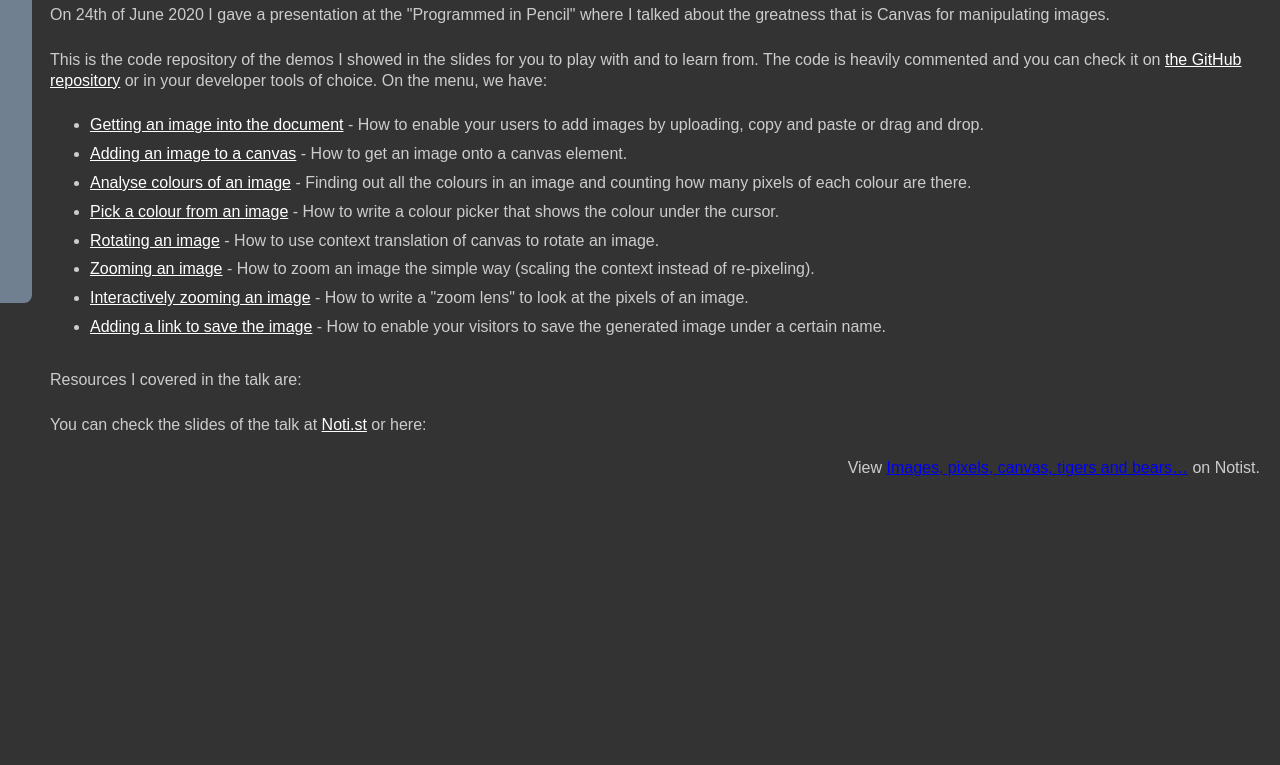
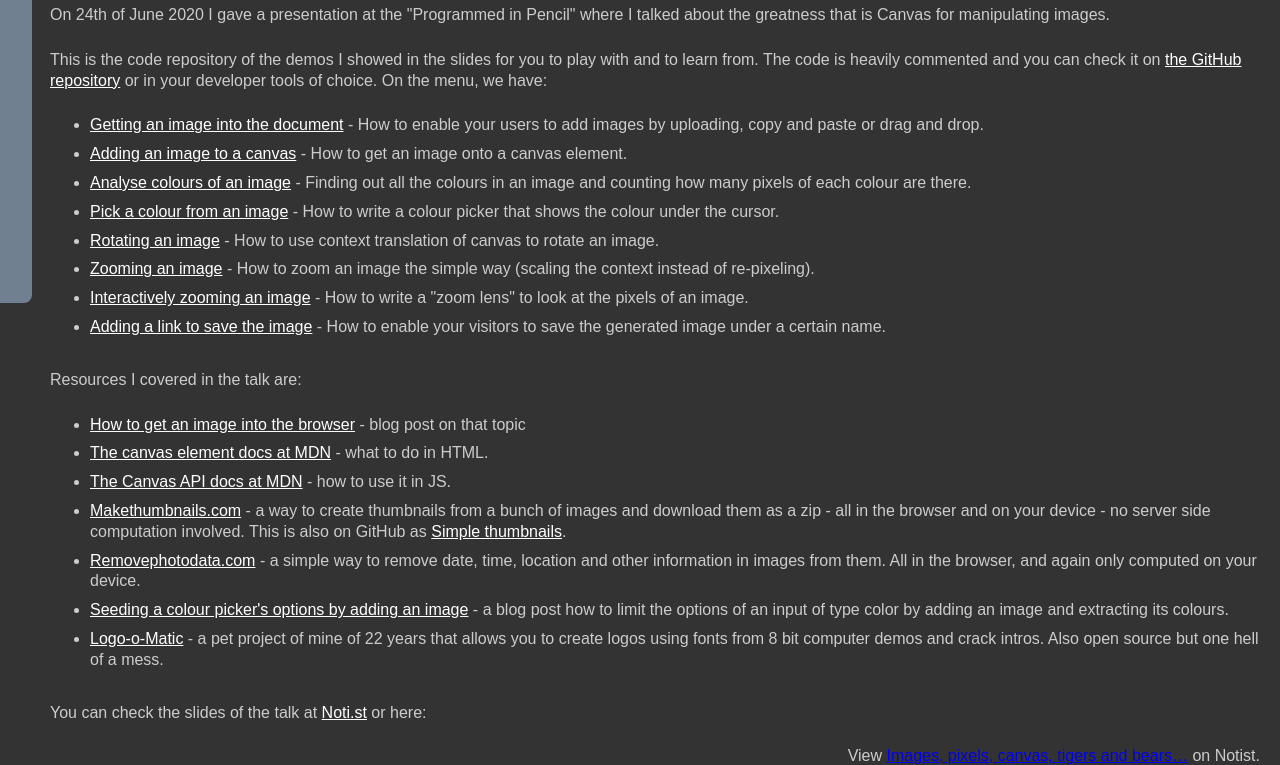
Before and after one commit to codepo8/programmed-in-pencil-canvas-presentation, a plain HTML site: page index.html in a window 1280 px wide. Shown: the part 68-833 px from the top of the page. Drawn offline with Linux system fonts and the light colour scheme; a script that the page names is missing.

Commit message:
added resources

```diff
--- a/index.html
+++ b/index.html
@@ -47,6 +47,27 @@
     </ul>
     <p class="copy">Resources I covered in the talk are:</p>
 
+    <ul class="copy">
+      <li>
+        <a href="https://christianheilmann.com/2020/03/20/fun-with-browsers-how-to-get-an-image-into-the-current-page/">How to get an image into the browser</a> - blog post on that topic
+      </li>
+      <li>
+        <a href="https://developer.mozilla.org/en-US/docs/Web/HTML/Element/canvas">The canvas element docs at MDN</a> - what to do in HTML.
+      </li>
+      <li>
+        <a href="https://developer.mozilla.org/en-US/docs/Web/API/Canvas_API">The Canvas API docs at MDN</a> - how to use it in JS.
+      </li>
+      <li>
+        <a href="http://makethumbnails.com">Makethumbnails.com</a> - a way to create thumbnails from a bunch of images and download them as a zip - all in the browser and on your device - no server side computation involved. This is also on GitHub as <a href="https://github.com/codepo8/simplethumbnails">Simple thumbnails</a>.
+      </li>
+      <li>
+        <a href="http://removephotodata.com">Removephotodata.com</a> - a simple way to remove date, time, location and other information in images from them. All in the browser, and again only computed on your device.
+       </li>
+       <li>
+         <a href="https://christianheilmann.com/2020/04/22/limiting-input-type-color-to-a-certain-palette-from-an-image/">Seeding a colour picker's options by adding an image</a> -  a blog post how to limit the options of an input of type color by adding an image and extracting its colours.
+       </li>
+       <li><a href="https://codepo8.github.io/logo-o-matic/">Logo-o-Matic</a> - a pet project of mine of 22 years that allows you to create logos using fonts from 8 bit computer demos and crack intros. Also open source but one hell of a mess.</li>
+    </ul>
 
 
     <p class="copy">You can check the slides of the talk at <a href="https://noti.st/codepo8/qgPot7">Noti.st</a> or here:</p>
```
